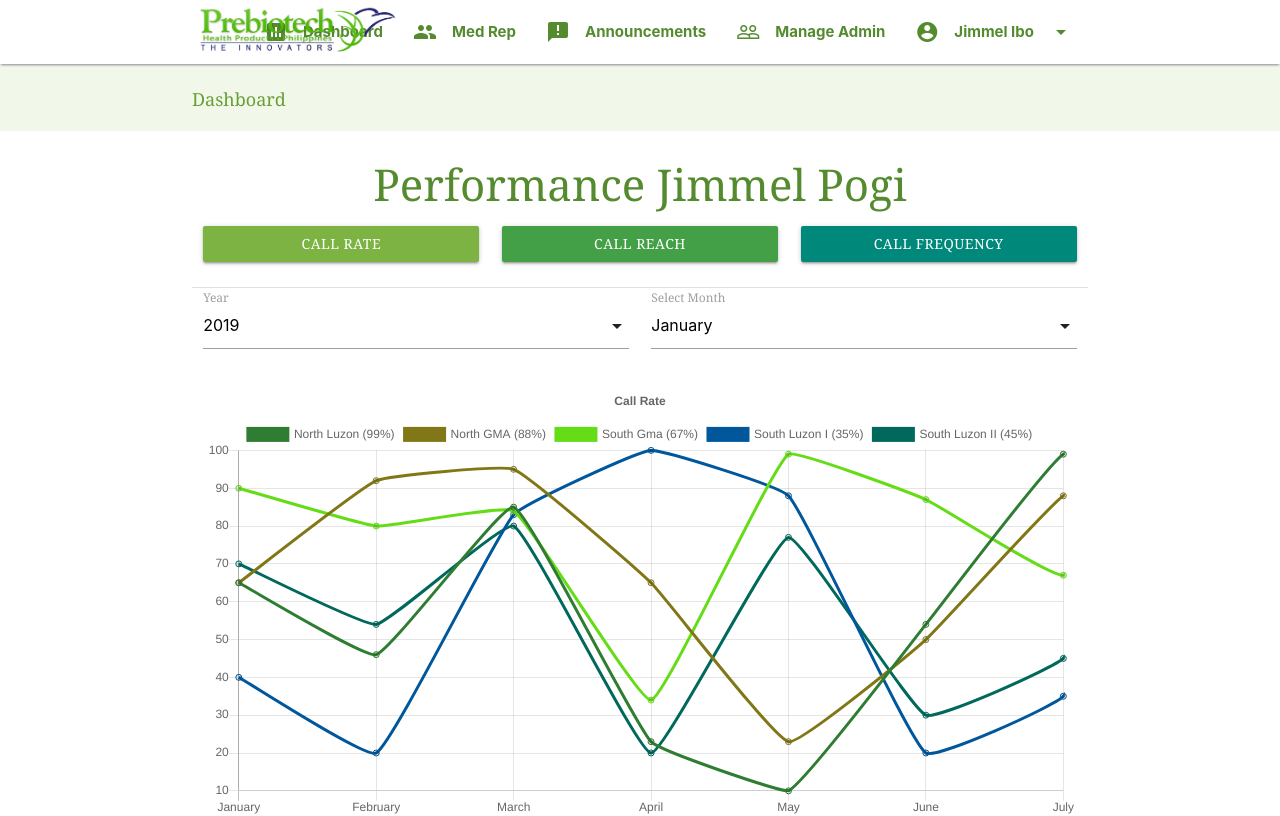
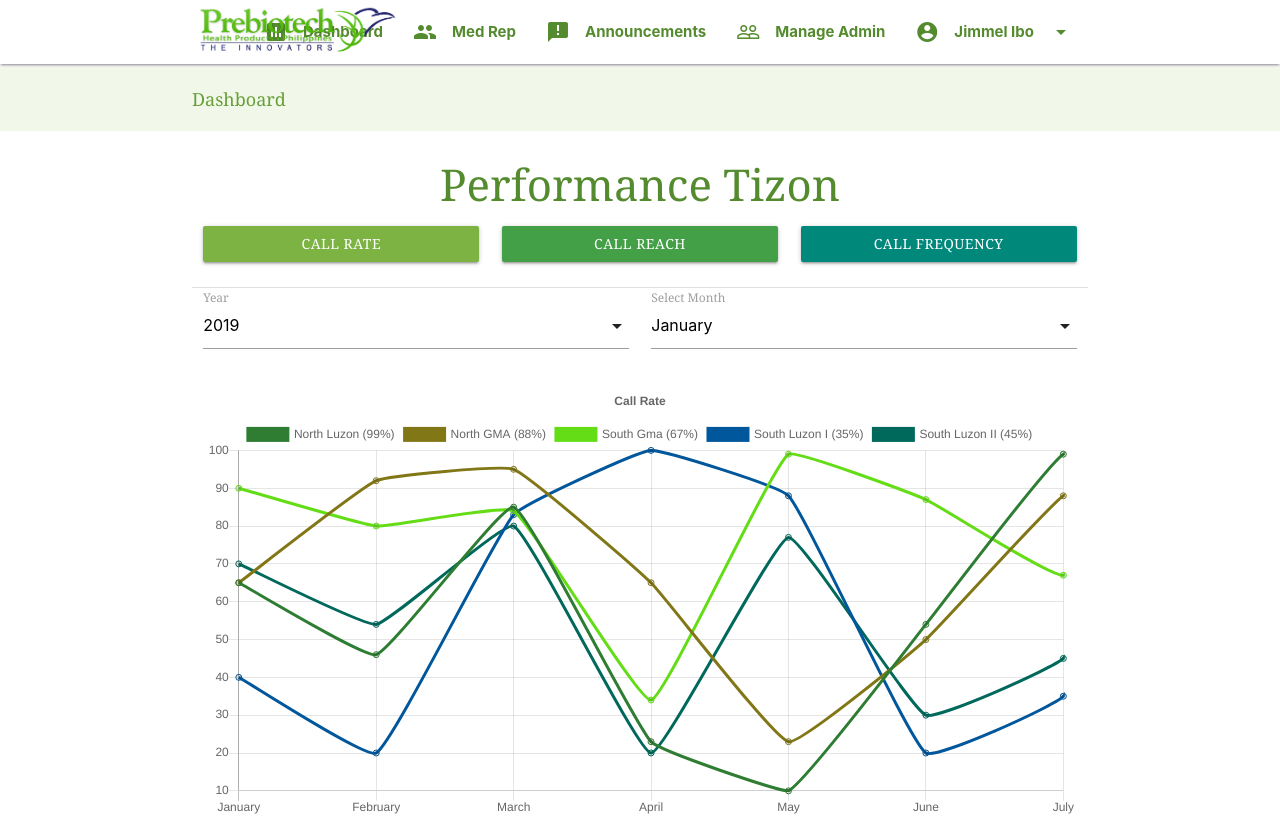
Before and after one commit to jimmelibo1998/sfeda, a React (Create React App) app in the folder client/: page /admin in a window 1280 px wide. Shown: the top 816 px of the page. Built offline with nearby package versions, Linux system fonts and the light colour scheme.

Commit message:
test change

```diff
--- a/client/src/components/admin/dashboard/PerformanceButtons.js
+++ b/client/src/components/admin/dashboard/PerformanceButtons.js
@@ -5,7 +5,9 @@
     return (
       <Fragment>
         <div className="row">
-          <h3 className="center light-green-text text-darken-3">Performance Jimmel Pogi</h3>
+          <h3 className="center light-green-text text-darken-3">
+            Performance Tizon
+          </h3>
           <div className="col s12 m4">
             <a
               className="waves-effect waves-light btn perf-btn light-green darken-1"
```
